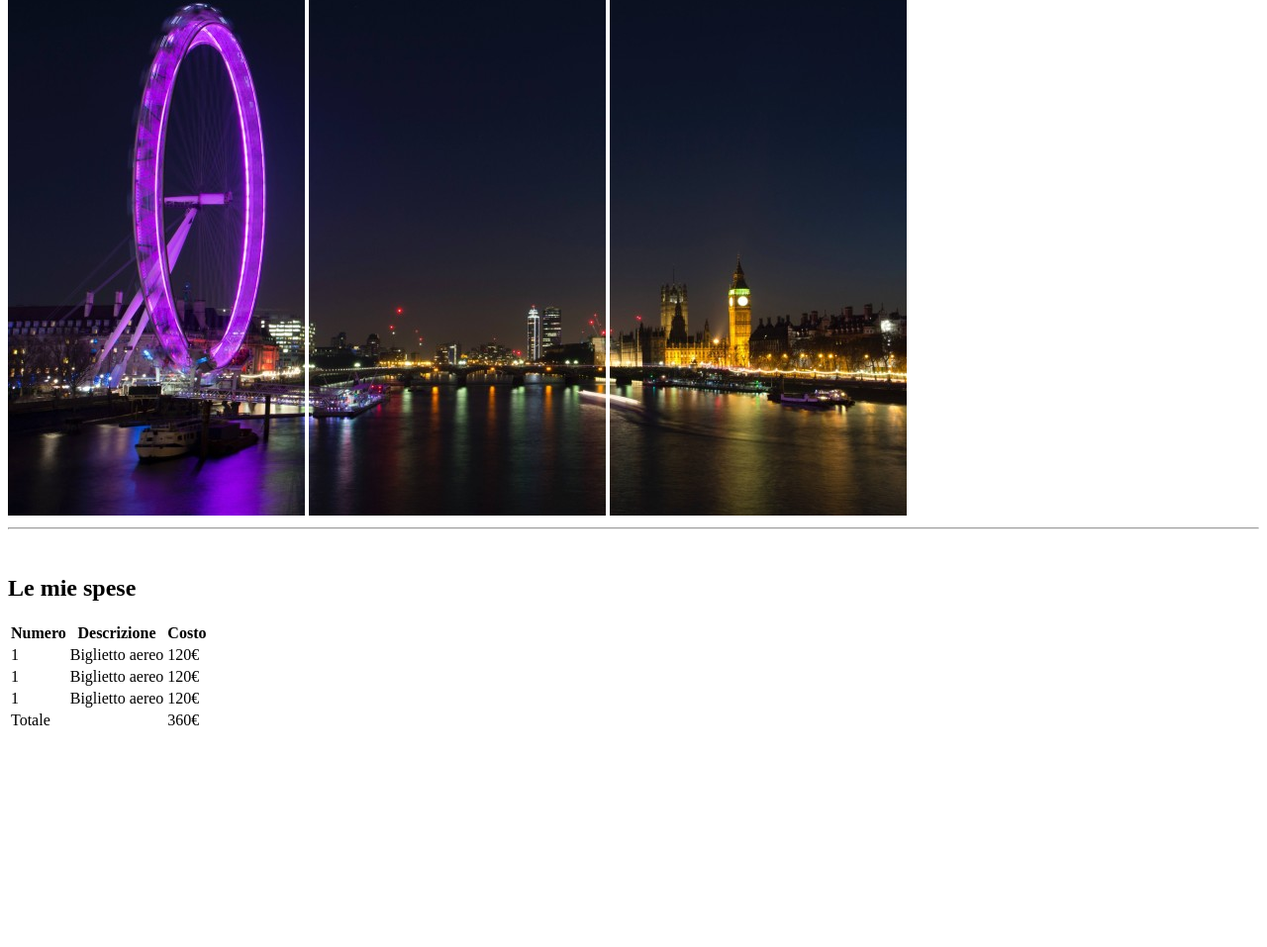
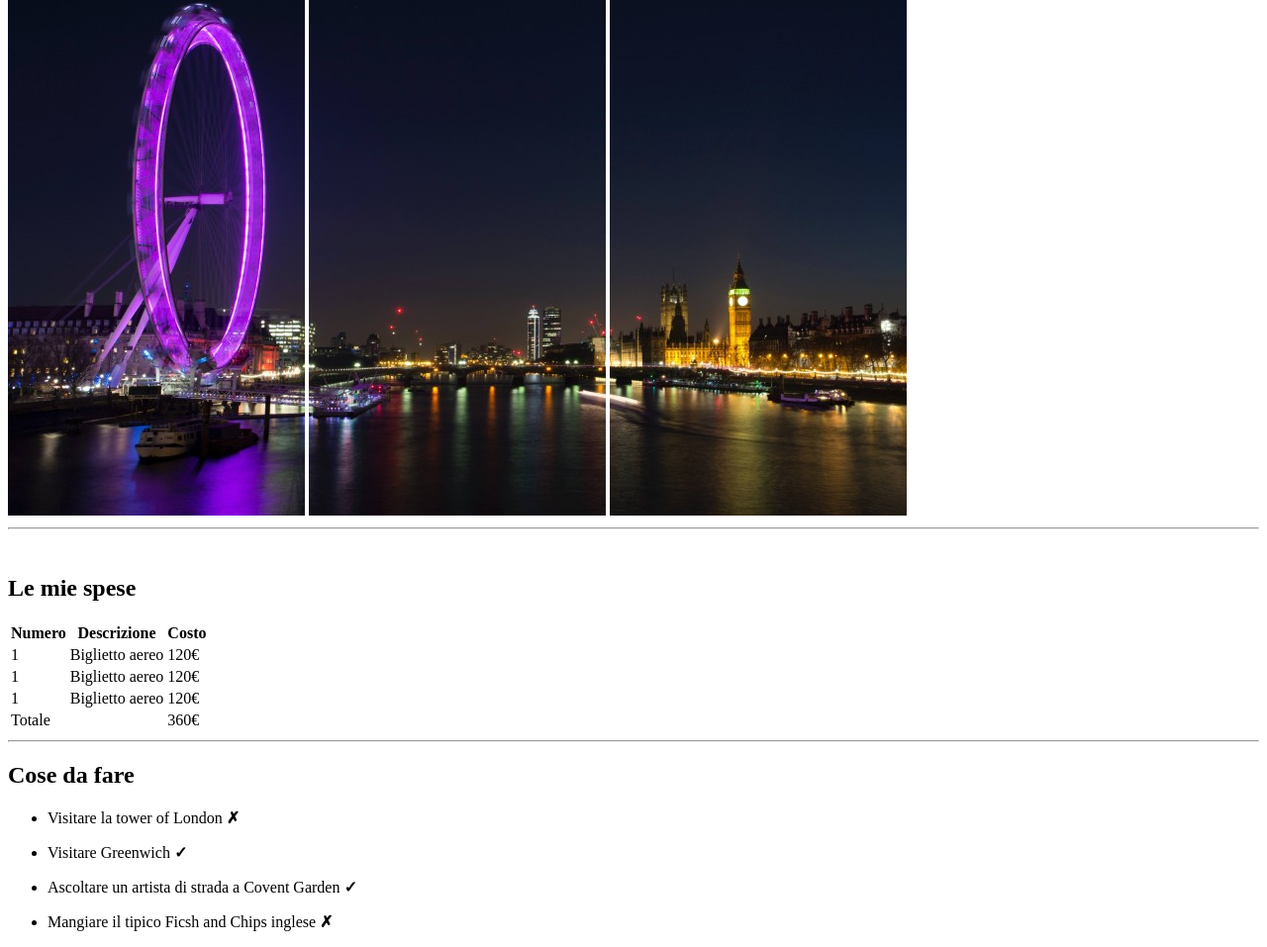
Before and after one commit to GIGIPR3/html-london-trip, a plain HTML site: page index.html in a window 1280 px wide. Shown: the part 159-1116 px from the top of the page at 99% size. Before the commit the page ends 907 px from the top, so only its background shows below. Drawn offline with Linux system fonts and the light colour scheme.

Commit message:
cose da fare

```diff
--- a/index.html
+++ b/index.html
@@ -25,6 +25,7 @@
         </thead>
 
         <tbody>
+            <!--corpo della teabella -->
             <tr>
                 <td>1</td>
                 <td>Biglietto aereo</td>
@@ -43,9 +44,25 @@
         </tbody>
 
         <tfoot>
+            <!--footer della tabella -->
             <td colspan="2">Totale</td>
             <td>360&euro;</td>
         </tfoot>
     </table>
+    <hr>
+    <!--lista non ordinata delle cose da fare -->
+    <h2>Cose da fare</h2>
+    <ul>
+        <li>Visitare la tower of London <strong>&cross;</strong></li>
+    </ul>
+    <ul>
+        <li>Visitare Greenwich <strong>&check;</strong></li>
+    </ul>
+    <ul>
+        <li>Ascoltare un artista di strada a Covent Garden <strong>&check;</strong></li>
+    </ul>
+    <ul>
+        <li>Mangiare il tipico Ficsh and Chips inglese <strong>&cross;</strong></li>
+    </ul>
 </body>
 </html>
```
